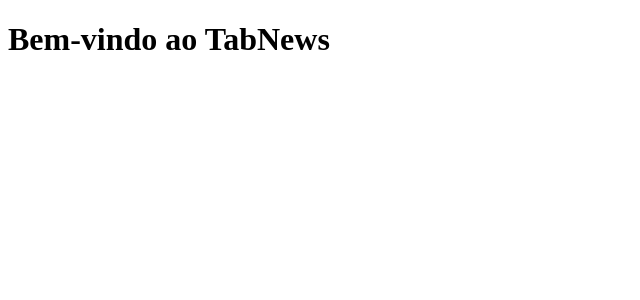
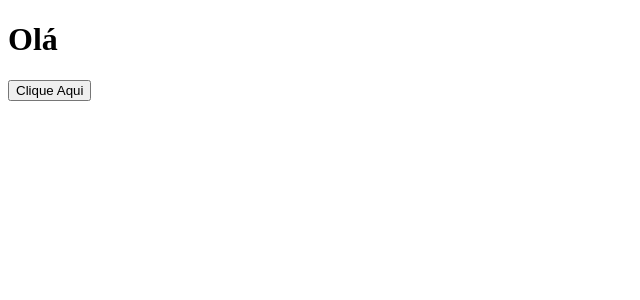
Before and after one commit to gsnunes47/clone-tabnews, a Next.js app: page / in a window 1280 px wide. Shown: the top 300 px of the page, without its empty margins (0-640 px from the left). Built offline with nearby package versions, Linux system fonts and the light colour scheme.

Commit message:
commit do amor

```diff
--- a/pages/index.js
+++ b/pages/index.js
@@ -1,7 +1,23 @@
+import React, { useState } from 'react';
+
 function Home() {
-  return (
-      <h1>Bem-vindo ao TabNews</h1>
-  );
+
+const [message, setMessage] = useState('');
+
+function Action() {
+    setMessage('Eu te amo');
+};
+
+return (
+    <div>
+        <h1>Olá</h1>
+
+        <button onClick={Action}>Clique Aqui</button>
+        <br></br>
+        <br></br>
+        <div>{message}</div>
+    </div>
+    );
 }
 
 export default Home;
```
Also changed, not shown: 1 other file (tests, documents, lock files or other folders).
